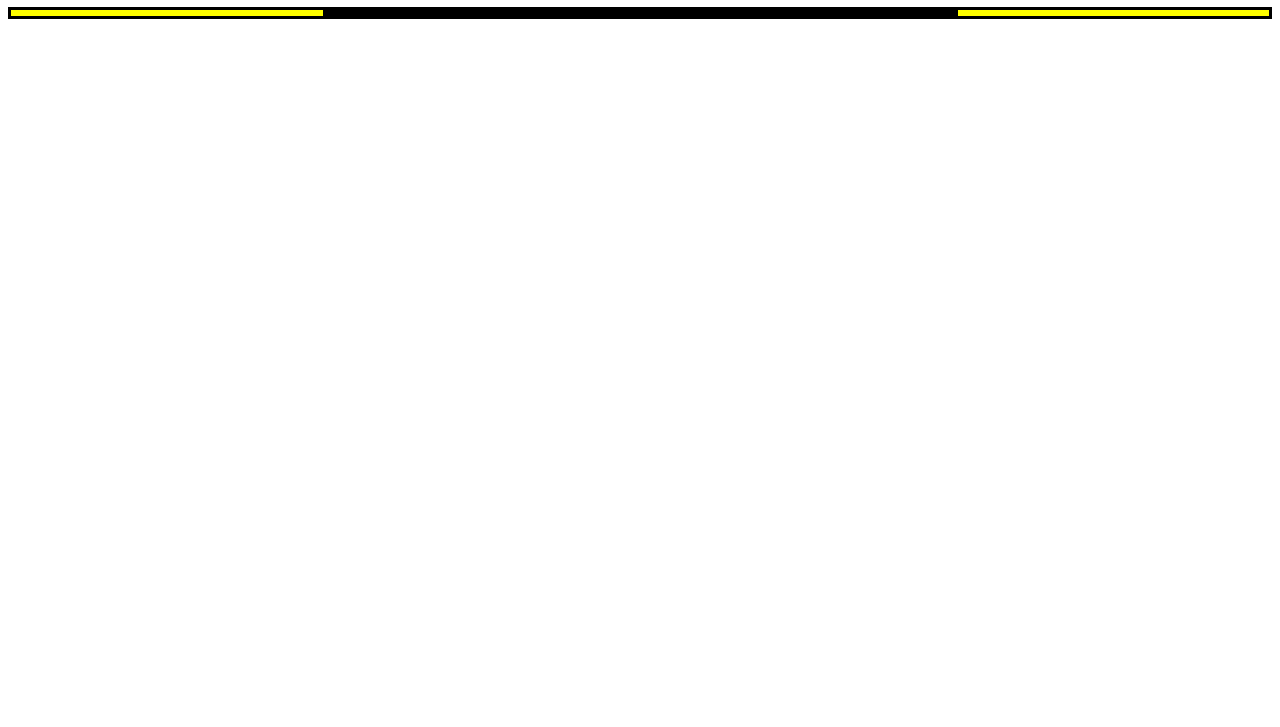
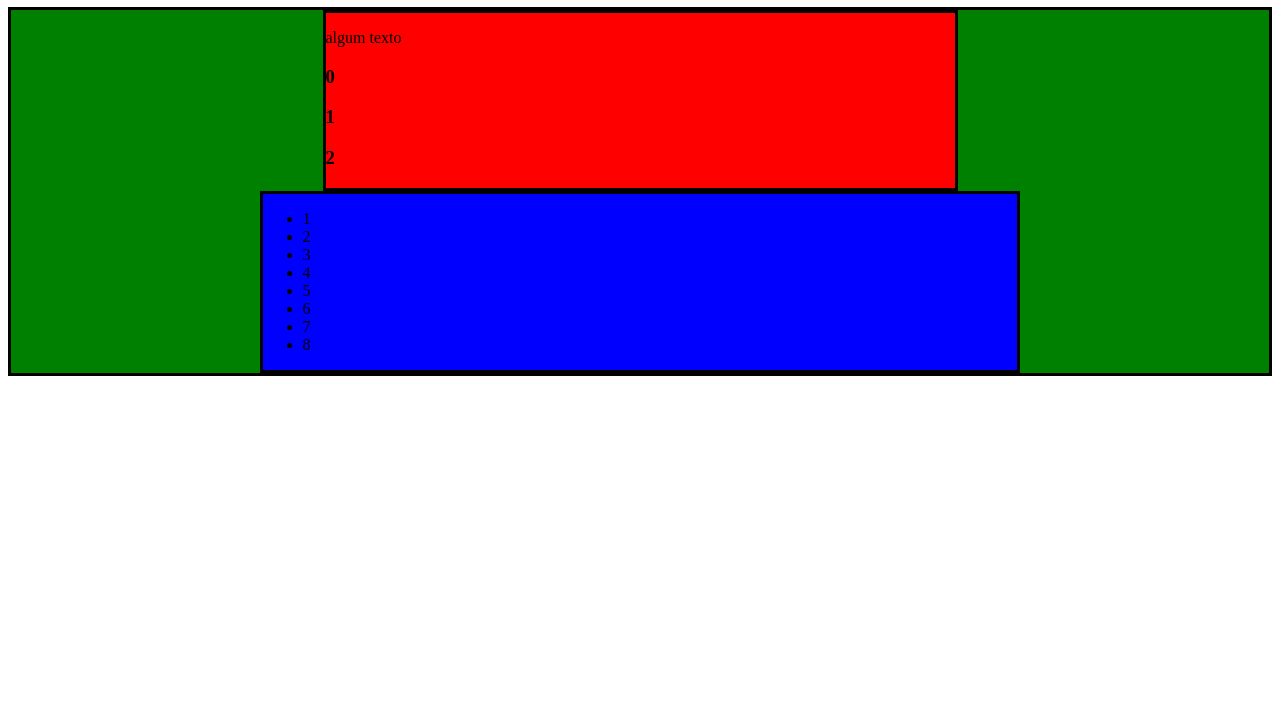
Before and after one commit to moacyrrln/trybe-exercises, a plain HTML site: page bloco_5/dia_2/exercise_1.html in a window 1280 px wide. Shown: the part 73-800 px from the top of the page. Drawn offline with Linux system fonts and the light colour scheme.

Commit message:
Item 4 e 5 com gambiarras

```diff
--- a/bloco_5/dia_2/exercise_1.html
+++ b/bloco_5/dia_2/exercise_1.html
@@ -18,7 +18,18 @@
         background-color: yellow;
       }
 
+      .main-content2 {
+        background-color: green;
+      }
+
       .main-content .center-content {
+        background-color: red;
+        width: 50%;
+        margin-left: auto;
+        margin-right: auto;
+      }
+
+      .main-content2 .center-content {
         background-color: red;
         width: 50%;
         margin-left: auto;
@@ -50,6 +61,13 @@
         margin-right: 0;
       }
 
+      .right-content2 {
+        background-color: blue;
+        width: 60%;
+        margin-left: auto;
+        margin-right: auto;
+      }
+
       .main-content .description {
         text-align: center;
       }
@@ -58,24 +76,99 @@
   <body>
 
     <script>
-        //Item 1
+        //Item 1 - Adicione a tag h1 com o texto Exercício 5.2 - JavaScript DOM como filho da tag body;
         let elemento1=document.getElementsByTagName("body")[0];
         let titulo=document.createElement("h1");
         titulo.innerText="Exercício 5.2 - JavaScript DOM";
         elemento1.appendChild(titulo);
 
-        //Item 2
+        //Item 2 - Adicione a tag div com a classe main-content como filho da tag body;
         let div1=document.createElement("div");
         div1.className="main-content";
         elemento1.appendChild(div1);
 
-        //Item 3
+        //Item 3 - Adicione a tag div com a classe center-content como filho da tag div criada no passo 2;
         let div2=document.createElement("div");
         div2.className="center-content";
         div1.appendChild(div2);
 
+        //Item 4 - Adicione a tag p como filho do div criado no passo 3 e coloque algum texto;
+        let p4=document.createElement("p");
+        let texto4=p4.innerText="algum texto";
+        div2.appendChild(p4);
+
+        //Item 5 - Adicione a tag div com a classe left-content como filho da tag div criada no passo 2;
+        let div5=document.createElement("div");
+        div5.className="left-content";
+        div1.appendChild(div5);
+
+        //Item 6 - Adicione a tag div com a classe right-content como filho da tag div criada no passo 2;
+        let div6=document.createElement("div");
+        div6.className="right-content";
+        div1.appendChild(div6);
+
+        //Item 7 - Adicione uma imagem com src configurado para o valor
+        //         https://picsum.photos/200 e classe small-image. Esse elemento deve ser filho do div
+        //         criado no passo 5;
+        let imagem=document.createElement("img");
+        imagem.src="https://picsum.photos/200";
+        imagem.className="small-image";
+        div5.appendChild(imagem);
+
+        //Item 8 - Adicione uma lista não ordenada com os valores de
+        //         1 a 10 por extenso como valores da lista. Essa lista deve ser filha do div criado no passo 6;
+        let list = document.createElement("ul");
+
+         for (let i = 1; i < 11; i += 1){
+             let li8 = document.createElement("li");
+             list.appendChild(li8);
+             li8.innerText=i;
+         }
+
+         div6.appendChild(list);
+
+        //Item 9 - Adicione 3 tags h3, todas sendo filhas do div criado no passo 2.
+         for (i = 0; i < 3; i += 1){
+             let h9 = document.createElement("h3");
+            h9.innerText = i;
+            div2.appendChild(h9);
+        }
+
+        //Alterações e remoções
+        //Item 1 - Adicione a classe title na tag h1 criada;
+
+        let elemento21=document.querySelector("h1");
+        elemento21.className="title";
 
 
-    </script>
+        //Item 2 - Adicione a classe description nas 3 tags h3 criadas;
+        let elemento22=document.querySelectorAll("h3");
+        elemento22.className="description";
+
+
+        //Item 3 - Remova o div criado no passo 5 (aquele que possui a classe left-content).
+        //Utilize a função .removeChild();
+        let elemento23=document.querySelector(".left-content").parentNode;
+        elemento23.removeChild(document.querySelector(".left-content"));
+
+
+        //Item 4 - Centralize o div criado no passo 6 (aquele que possui a classe right-content).
+        // Dica: para centralizar, basta configurar o margin-right: auto do div;
+        let elemento24=document.querySelector(".right-content");
+        elemento24.className="right-content2";
+
+
+        //Item 5 - Troque a cor de fundo do elemento pai da div criada no passo 3 (aquela que
+        //         possui a classe center-content) para a cor verde;
+        let elemento25=document.querySelector(".center-content").parentNode;
+        elemento25.className="main-content2";
+
+
+        //Item 6 - Remova os dois últimos elementos (nove e dez) da lista criada no passo 8.
+        list.removeChild(list.lastChild);
+        list.removeChild(list.lastChild);
+
+
+      </script>
   </body>
 </html>
```
